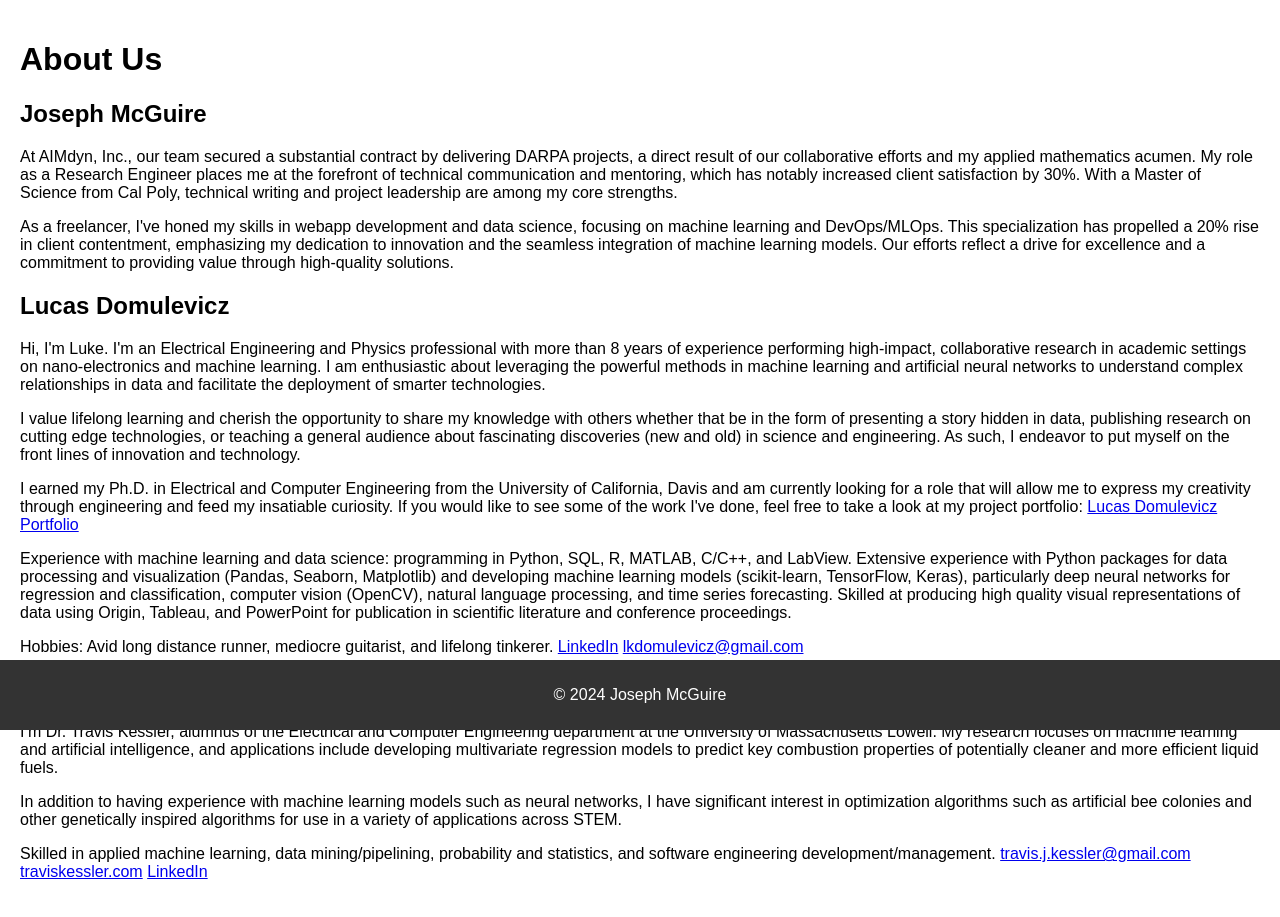
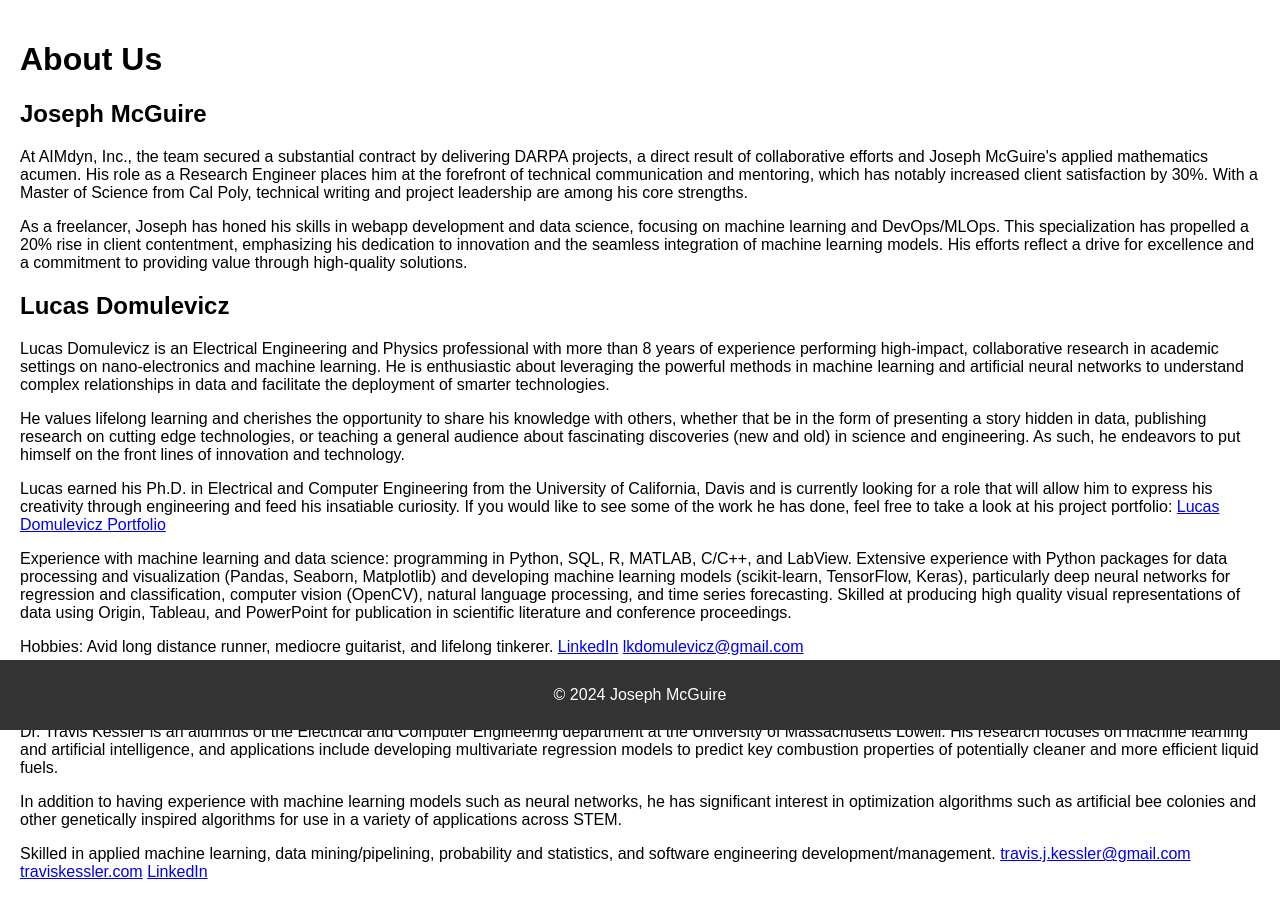
Before and after one commit to joseph-c-mcguire/stealth, a Flask app: page /about in a window 1280 px wide. Shown: the part 70-987 px from the top of the page. Run offline with Flask 3, Linux system fonts and the light colour scheme.

Commit message:
Updated Bios + Index

```diff
--- a/templates/about.html
+++ b/templates/about.html
@@ -3,18 +3,18 @@
 {% block content %}
 <h1>About Us</h1>
 <h2>Joseph McGuire</h2>
-<p>At AIMdyn, Inc., our team secured a substantial contract by delivering DARPA projects, a direct result of our collaborative efforts and my applied mathematics acumen. My role as a Research Engineer places me at the forefront of technical communication and mentoring, which has notably increased client satisfaction by 30%. With a Master of Science from Cal Poly, technical writing and project leadership are among my core strengths.</p>
-<p>As a freelancer, I've honed my skills in webapp development and data science, focusing on machine learning and DevOps/MLOps. This specialization has propelled a 20% rise in client contentment, emphasizing my dedication to innovation and the seamless integration of machine learning models. Our efforts reflect a drive for excellence and a commitment to providing value through high-quality solutions.</p>
+<p>At AIMdyn, Inc., the team secured a substantial contract by delivering DARPA projects, a direct result of collaborative efforts and Joseph McGuire's applied mathematics acumen. His role as a Research Engineer places him at the forefront of technical communication and mentoring, which has notably increased client satisfaction by 30%. With a Master of Science from Cal Poly, technical writing and project leadership are among his core strengths.</p>
+<p>As a freelancer, Joseph has honed his skills in webapp development and data science, focusing on machine learning and DevOps/MLOps. This specialization has propelled a 20% rise in client contentment, emphasizing his dedication to innovation and the seamless integration of machine learning models. His efforts reflect a drive for excellence and a commitment to providing value through high-quality solutions.</p>
 
 <h2>Lucas Domulevicz</h2>
-<p>Hi, I'm Luke. I'm an Electrical Engineering and Physics professional with more than 8 years of experience performing high-impact, collaborative research in academic settings on nano-electronics and machine learning. I am enthusiastic about leveraging the powerful methods in machine learning and artificial neural networks to understand complex relationships in data and facilitate the deployment of smarter technologies.</p>
-<p>I value lifelong learning and cherish the opportunity to share my knowledge with others whether that be in the form of presenting a story hidden in data, publishing research on cutting edge technologies, or teaching a general audience about fascinating discoveries (new and old) in science and engineering. As such, I endeavor to put myself on the front lines of innovation and technology.</p>
-<p>I earned my Ph.D. in Electrical and Computer Engineering from the University of California, Davis and am currently looking for a role that will allow me to express my creativity through engineering and feed my insatiable curiosity. If you would like to see some of the work I've done, feel free to take a look at my project portfolio: <a href="https://lkdomule137.github.io/Lucas_Domulevicz_Portfolio/">Lucas Domulevicz Portfolio</a></p>
+<p>Lucas Domulevicz is an Electrical Engineering and Physics professional with more than 8 years of experience performing high-impact, collaborative research in academic settings on nano-electronics and machine learning. He is enthusiastic about leveraging the powerful methods in machine learning and artificial neural networks to understand complex relationships in data and facilitate the deployment of smarter technologies.</p>
+<p>He values lifelong learning and cherishes the opportunity to share his knowledge with others, whether that be in the form of presenting a story hidden in data, publishing research on cutting edge technologies, or teaching a general audience about fascinating discoveries (new and old) in science and engineering. As such, he endeavors to put himself on the front lines of innovation and technology.</p>
+<p>Lucas earned his Ph.D. in Electrical and Computer Engineering from the University of California, Davis and is currently looking for a role that will allow him to express his creativity through engineering and feed his insatiable curiosity. If you would like to see some of the work he has done, feel free to take a look at his project portfolio: <a href="https://lkdomule137.github.io/Lucas_Domulevicz_Portfolio/">Lucas Domulevicz Portfolio</a></p>
 <p>Experience with machine learning and data science: programming in Python, SQL, R, MATLAB, C/C++, and LabView. Extensive experience with Python packages for data processing and visualization (Pandas, Seaborn, Matplotlib) and developing machine learning models (scikit-learn, TensorFlow, Keras), particularly deep neural networks for regression and classification, computer vision (OpenCV), natural language processing, and time series forecasting. Skilled at producing high quality visual representations of data using Origin, Tableau, and PowerPoint for publication in scientific literature and conference proceedings.</p>
 <p>Hobbies: Avid long distance runner, mediocre guitarist, and lifelong tinkerer. <a href="https://linkedin.com/in/lkdomulevicz137">LinkedIn</a> <a href="mailto:lkdomulevicz@gmail.com">lkdomulevicz@gmail.com</a></p>
 
 <h2>Travis Kessler</h2>
-<p>I’m Dr. Travis Kessler, alumnus of the Electrical and Computer Engineering department at the University of Massachusetts Lowell. My research focuses on machine learning and artificial intelligence, and applications include developing multivariate regression models to predict key combustion properties of potentially cleaner and more efficient liquid fuels.</p>
-<p>In addition to having experience with machine learning models such as neural networks, I have significant interest in optimization algorithms such as artificial bee colonies and other genetically inspired algorithms for use in a variety of applications across STEM.</p>
+<p>Dr. Travis Kessler is an alumnus of the Electrical and Computer Engineering department at the University of Massachusetts Lowell. His research focuses on machine learning and artificial intelligence, and applications include developing multivariate regression models to predict key combustion properties of potentially cleaner and more efficient liquid fuels.</p>
+<p>In addition to having experience with machine learning models such as neural networks, he has significant interest in optimization algorithms such as artificial bee colonies and other genetically inspired algorithms for use in a variety of applications across STEM.</p>
 <p>Skilled in applied machine learning, data mining/pipelining, probability and statistics, and software engineering development/management. <a href="mailto:travis.j.kessler@gmail.com">travis.j.kessler@gmail.com</a> <a href="https://traviskessler.com">traviskessler.com</a> <a href="https://linkedin.com/in/traviskessler">LinkedIn</a></p>
 {% endblock %}
--- a/templates/index.html
+++ b/templates/index.html
@@ -2,5 +2,5 @@
 {% block title %}Home{% endblock %}
 {% block content %}
 <h1>Welcome to Our Freelancing Services</h1>
-<p>Your go-to experts for application development, machine learning, technical writing, and more.</p>
+<p>We are a team of experts specializing in machine learning, software development, and technical writing. Our mission is to deliver innovative solutions that drive success and provide exceptional value to our clients. Whether you need advanced machine learning models, robust software applications, or precise technical documentation, we have the skills and experience to meet your needs.</p>
 {% endblock %}
```
